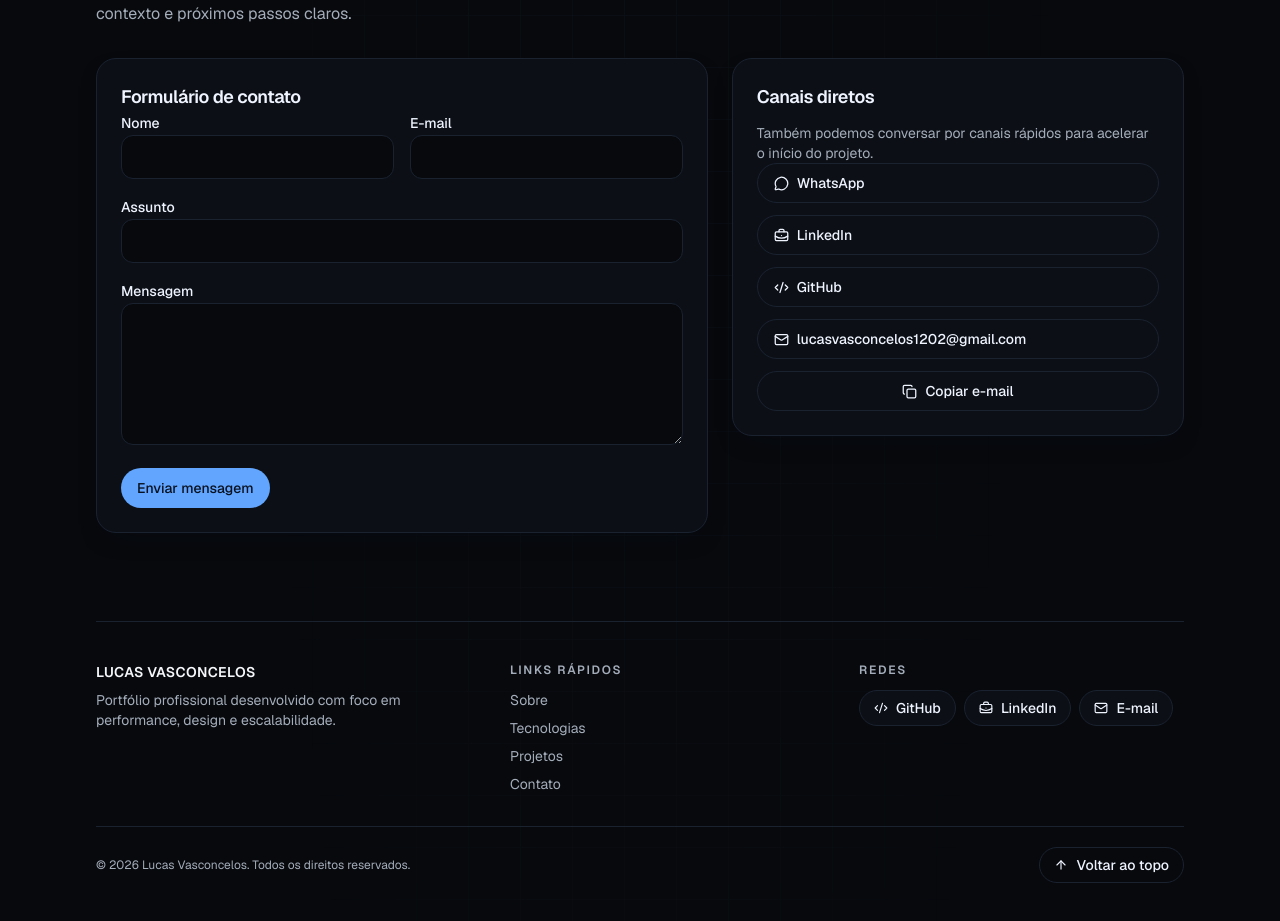
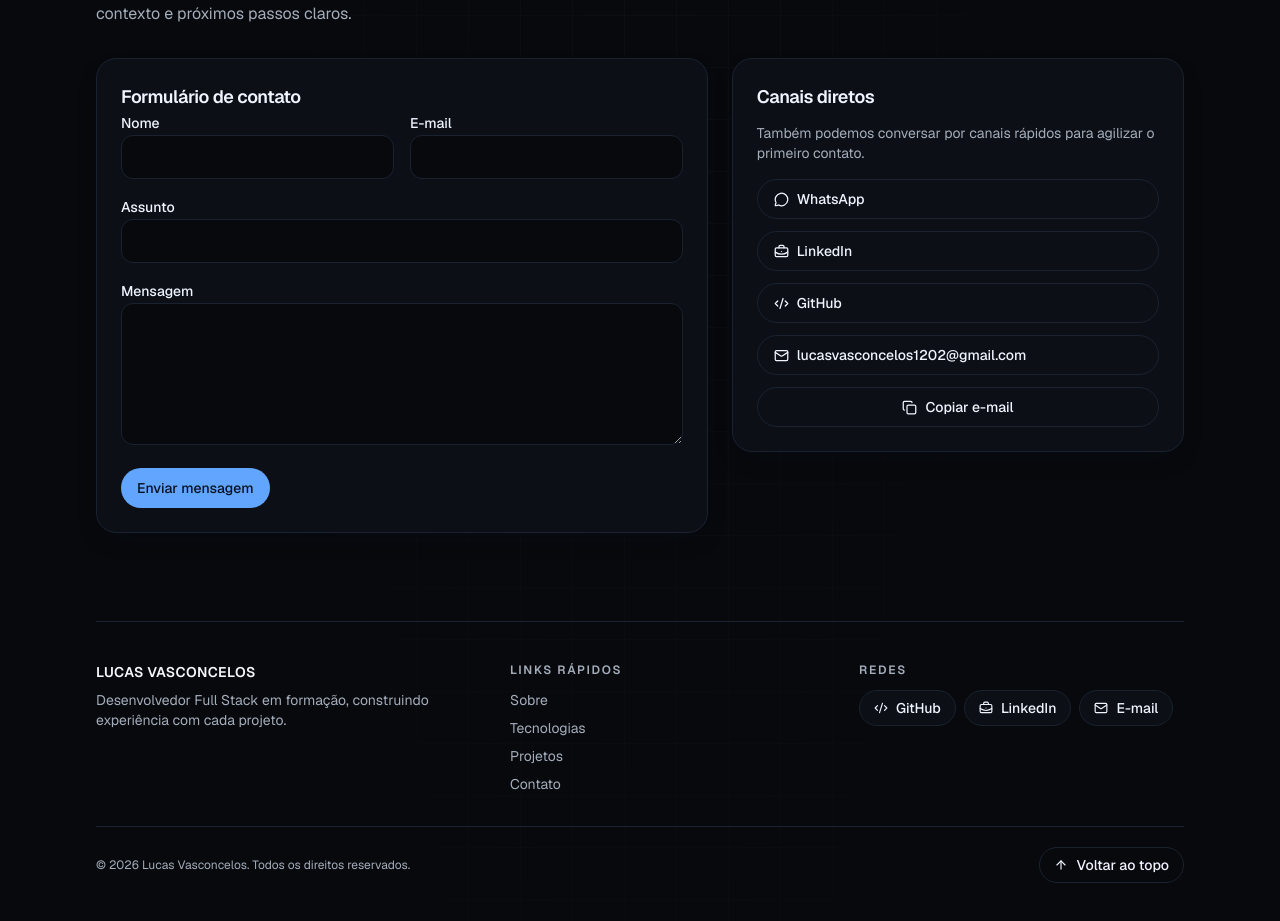
Before and after one commit to lucasvass1/lucasv-portfolio, a Next.js app: page / in a window 1280 px wide. Shown: the part 8929-9850 px from the top of the page. Built offline with nearby package versions, Linux system fonts and the light colour scheme.

Commit message:
git commit -m "chore: refine portfolio and descriptions"

```diff
--- a/src/components/layout/site-footer.tsx
+++ b/src/components/layout/site-footer.tsx
@@ -17,8 +17,7 @@ export function SiteFooter() {
         <div className="space-y-2">
           <p className="text-sm font-semibold tracking-wide uppercase">{profile.name}</p>
           <p className="text-sm text-muted-foreground">
-            Portfólio profissional desenvolvido com foco em performance, design e
-            escalabilidade.
+            Desenvolvedor Full Stack em formação, construindo experiência com cada projeto.
           </p>
         </div>
 
--- a/src/components/sections/contact-section.tsx
+++ b/src/components/sections/contact-section.tsx
@@ -146,9 +146,8 @@ export function ContactSection() {
         <Card className="h-fit">
           <CardHeader className="space-y-3">
             <CardTitle>Canais diretos</CardTitle>
-            <p className="text-sm text-muted-foreground">
-              Também podemos conversar por canais rápidos para acelerar o início
-              do projeto.
+            <p className="text-sm text-muted-foreground pb-4">
+              Também podemos conversar por canais rápidos para agilizar o primeiro contato.
             </p>
           </CardHeader>
           <CardContent className="space-y-3">
```
